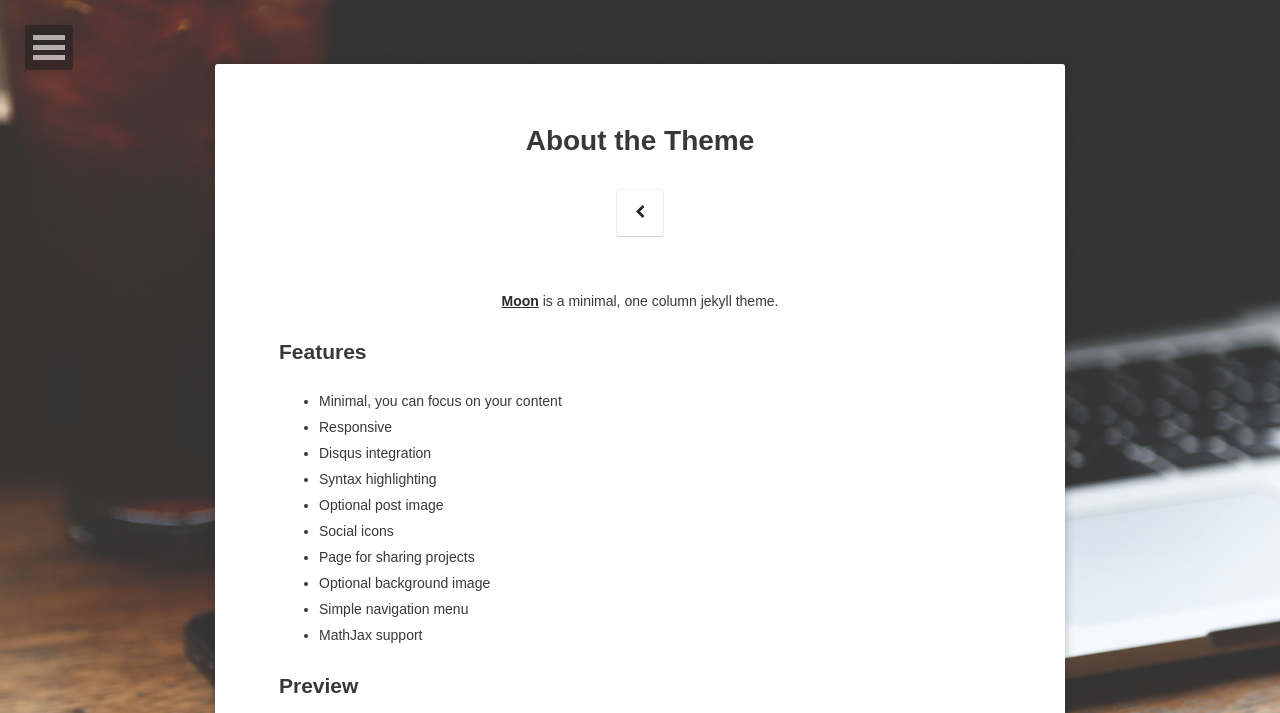
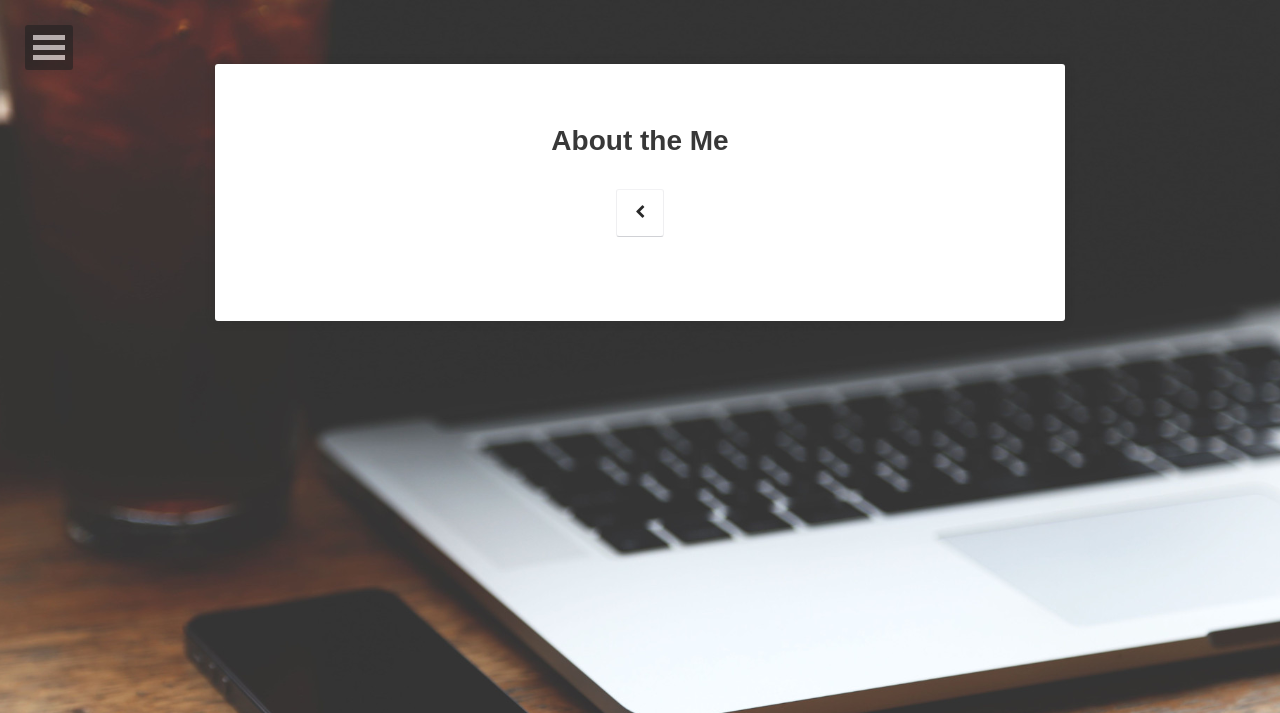
Before and after one commit to erhangulas/erhangulas.github.io, a Jekyll site: the page built from about/index.md, in a window 1280 px wide. Shown: the top 713 px of the page. Built offline with Jekyll 4.4.1, drawn with Linux system fonts in a browser that asks for light colours; some web fonts are replaced; comment, search, counter and statistics services are not loaded; some of the changed text lies outside the part shown; grey boxes are pictures that could not be loaded.

Commit message:
Update index.md

```diff
--- a/about/index.md
+++ b/about/index.md
@@ -1,36 +1,6 @@
 ---
 layout: page
-title: About the Theme
-tags: [about, Jekyll, theme, moon]
-date: 2016-03-21
+title: About the Me
+tags: [about, Me]
+date: 2016-05-16
 ---
-
-<center><a href="http://taylantatli.github.io/Moon"><b>Moon</b></a> is a minimal, one column jekyll theme.</center>
-
-## Features
-* Minimal, you can focus on your content
-* Responsive
-* Disqus integration
-* Syntax highlighting
-* Optional post image
-* Social icons
-* Page for sharing projects
-* Optional background image
-* Simple navigation menu
-* MathJax support
-
-## Preview
-
-{% capture images %}
-    https://cloud.githubusercontent.com/assets/754514/14509720/61c61058-01d6-11e6-93ab-0918515ecd56.png
-    https://cloud.githubusercontent.com/assets/754514/14509716/61ac6c8e-01d6-11e6-879f-8308883de790.png
-{% endcapture %}
-{% include gallery images=images caption="Screenshots of Moon Theme" cols=2 %}
-
-See a [live version of Moon](http://taylantatli.github.io/Moon) hosted on GitHub.
-
-## Getting Started
-
-To learn how to install and use this theme check out the [Setup Guide](http://taylantatli.me/Moon/moon-theme/) for more information.
-
-[Install Moon](https://github.com/TaylanTatli/Moon){: .btn}
```
